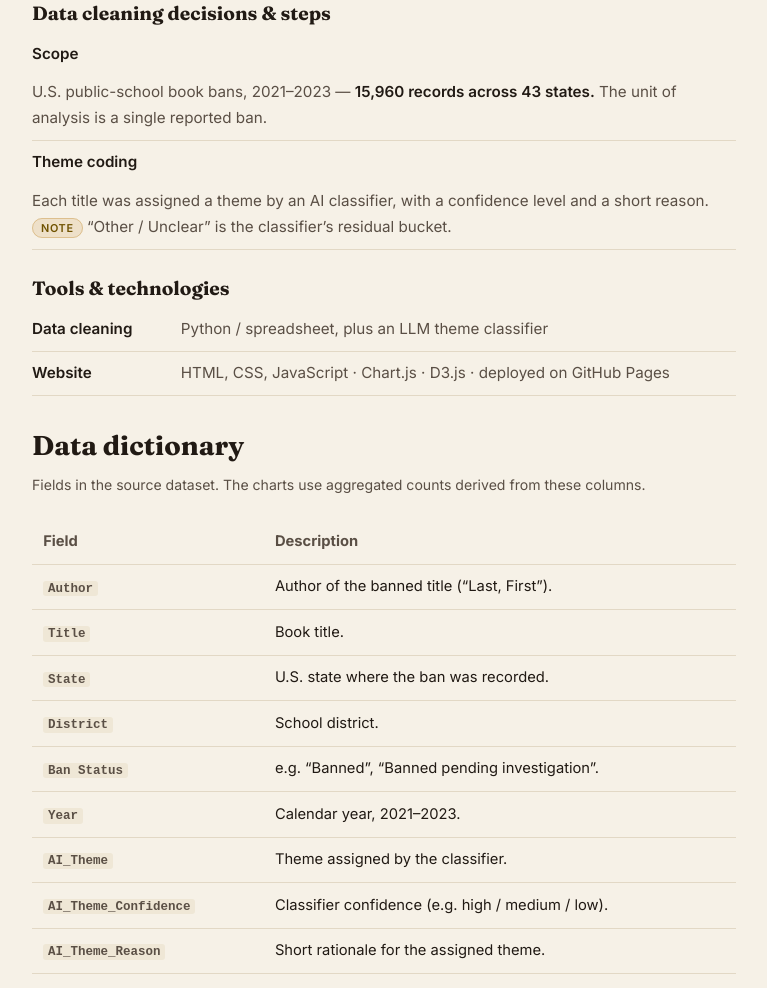
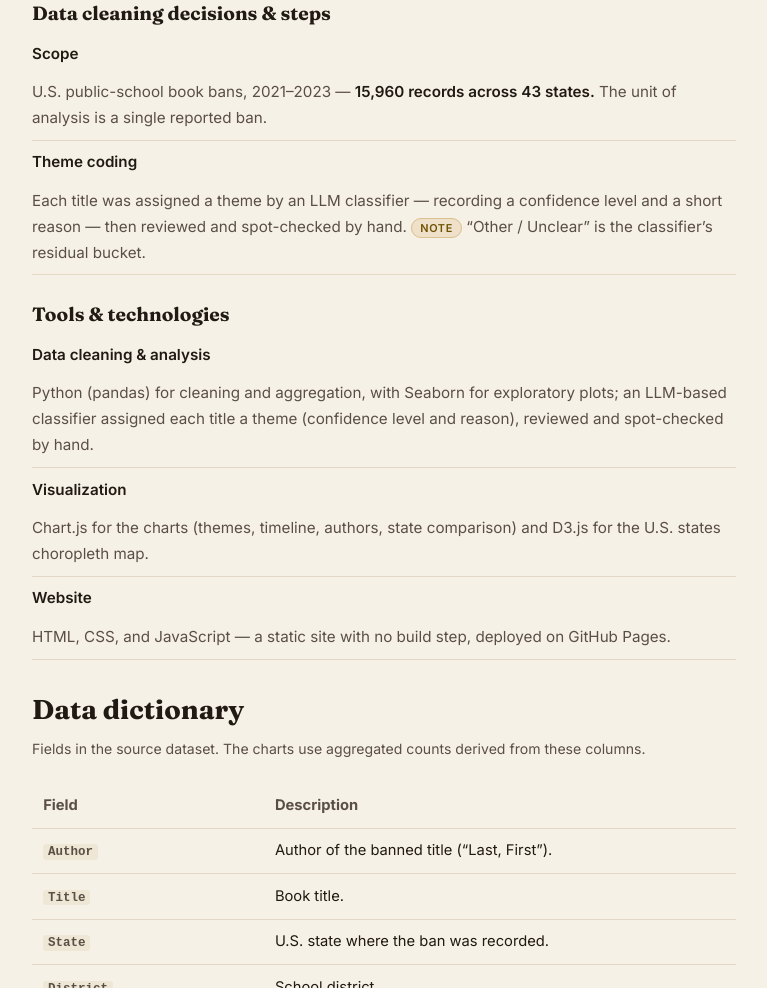
Before and after one commit to qiankangwang/shelved-ca-book-bans, a plain HTML site: page index.html in a window 1280 px wide. Shown: the part 3045-4033 px from the top of the page, without its empty margins (256-1023 px from the left). Drawn offline with nearby package versions, Linux system fonts and the light colour scheme.

Commit message:
Methods: document hybrid theme coding (LLM + manual review) and split Tools into cleaning/analysis, visualization, website (pandas, Seaborn, Chart.js, D3)

```diff
--- a/index.html
+++ b/index.html
@@ -111,15 +111,16 @@
             <h3>Data cleaning decisions &amp; steps</h3>
             <ul class="method-list">
               <li><b>Scope</b> <span>U.S. public-school book bans, 2021–2023 — <b>15,960 records across 43 states.</b> The unit of analysis is a single reported ban.</span></li>
-              <li><b>Theme coding</b> <span>Each title was assigned a theme by an AI classifier, with a confidence level and a short reason. <span class="tag-pending">Note</span> “Other / Unclear” is the classifier’s residual bucket.</span></li>
+              <li><b>Theme coding</b> <span>Each title was assigned a theme by an LLM classifier — recording a confidence level and a short reason — then reviewed and spot-checked by hand. <span class="tag-pending">Note</span> “Other / Unclear” is the classifier’s residual bucket.</span></li>
             </ul>
           </div>
 
           <div class="method-block">
             <h3>Tools &amp; technologies</h3>
             <ul class="method-list">
-              <li><b>Data cleaning</b> <span>Python / spreadsheet, plus an LLM theme classifier</span></li>
-              <li><b>Website</b> <span>HTML, CSS, JavaScript · Chart.js · D3.js · deployed on GitHub Pages</span></li>
+              <li><b>Data cleaning &amp; analysis</b> <span>Python (pandas) for cleaning and aggregation, with Seaborn for exploratory plots; an LLM-based classifier assigned each title a theme (confidence level and reason), reviewed and spot-checked by hand.</span></li>
+              <li><b>Visualization</b> <span>Chart.js for the charts (themes, timeline, authors, state comparison) and D3.js for the U.S. states choropleth map.</span></li>
+              <li><b>Website</b> <span>HTML, CSS, and JavaScript — a static site with no build step, deployed on GitHub Pages.</span></li>
             </ul>
           </div>
         </div>
```
